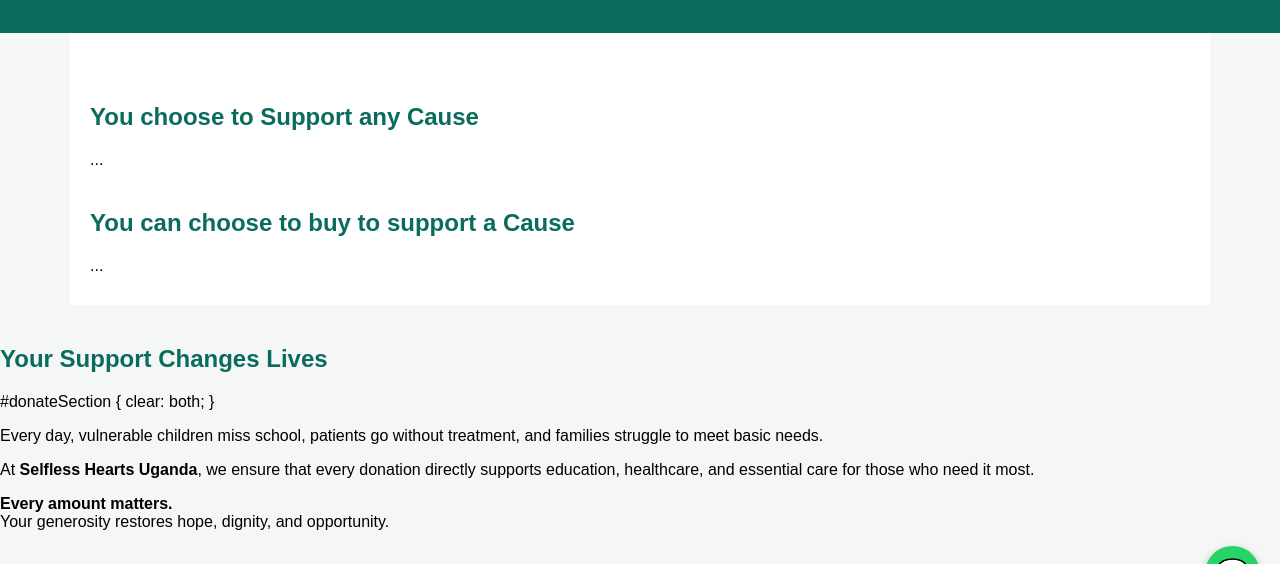
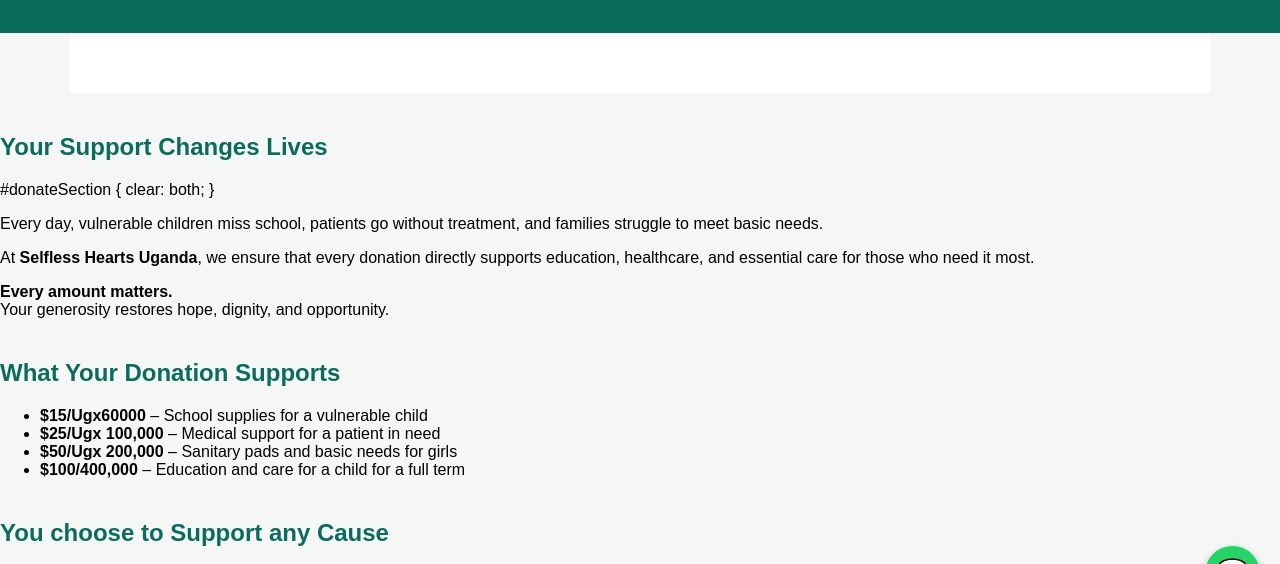
Before and after one commit to Javis202530/selfless-hearts-uganda, a plain HTML site: page donate.html in a window 1280 px wide. Shown: the part 179-743 px from the top of the page. Drawn offline with Linux system fonts and the light colour scheme.

Commit message:
donate.html

```diff
--- a/donate.html
+++ b/donate.html
@@ -205,15 +205,6 @@ footer {
 </header>
 
   <div class="container">
-
-  <!-- FIRST PRODUCTS -->
-  <h2>You choose to Support any Cause</h2>
-  <div class="products">...</div>
-
-  <!-- SECOND PRODUCTS -->
-  <h2>You can choose to buy to support a Cause</h2>
-  <div class="products">...</div>
-
 </div>
 
   <h2>Your Support Changes Lives</h2>
```
